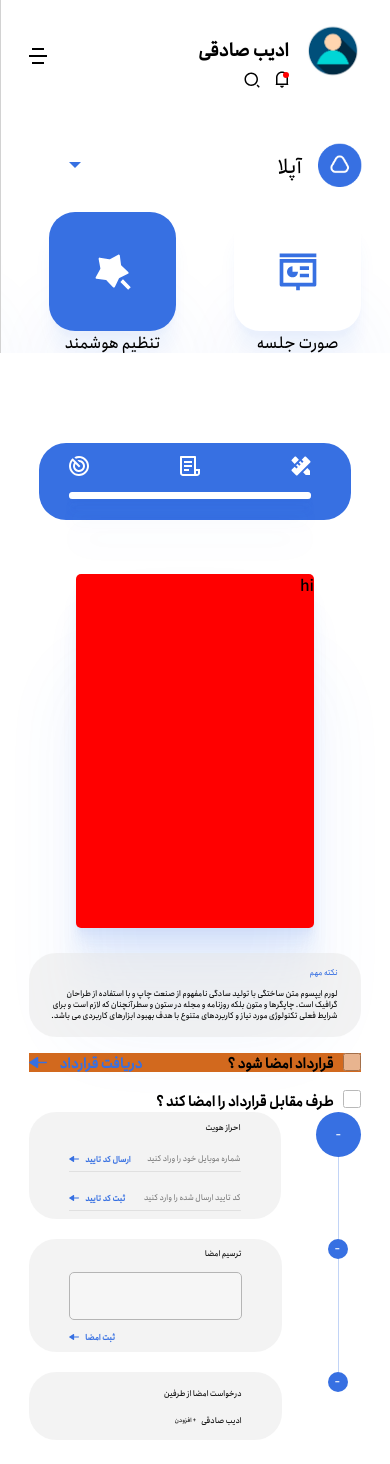
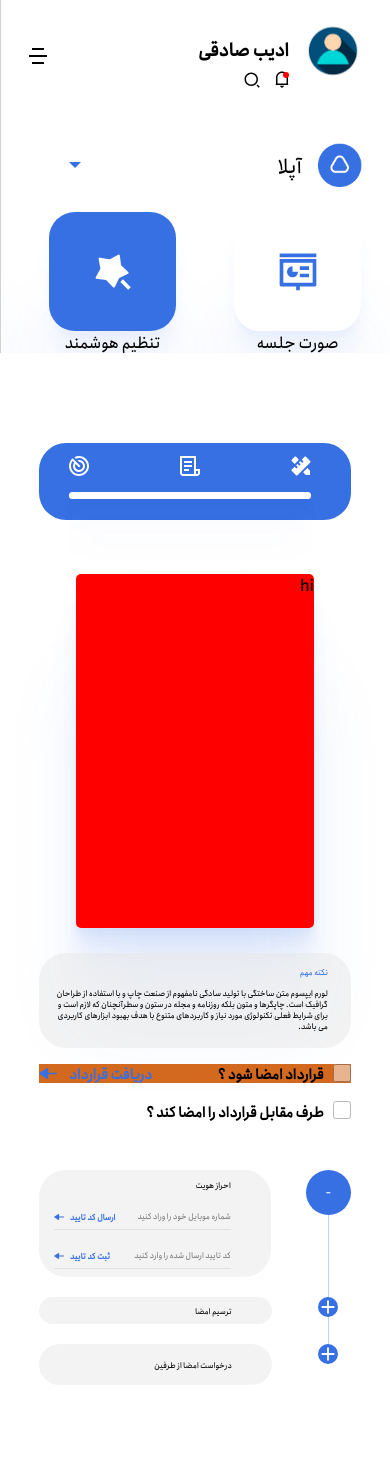
Before and after one commit to adibsadeghi1993/uplaw, a React (Create React App) app: page /contract in a window 390 px wide. Shown: the top 1464 px of the page. Built offline with nearby package versions, Linux system fonts and the light colour scheme.

Commit message:
CustomerSignture ui was finished for mobile devices

```diff
--- a/src/components/contract/SigntureContract/CustomerSignture/CustomerSignture.js
+++ b/src/components/contract/SigntureContract/CustomerSignture/CustomerSignture.js
@@ -1,4 +1,4 @@
-import React from "react";
+import React, { useState } from "react";
 import PdfDoc from "../../commonContractFiles/PdfDoc/PdfDoc";
 import styles from "./CustomerSignture.module.css";
 import blueArrowImage from "../../../../asstes/blue arrow.svg";
@@ -6,6 +6,20 @@ import addImage from "../../../../asstes/add.svg";
 import minesImage from "../../../../asstes/mines.svg";
 
 const CustomerSignture = () => {
+  const [showQes, setShowQes] = useState([
+    { item: 1, show: true },
+    { item: 2, show: false },
+    { item: 3, show: false },
+  ]);
+
+  const showHandler = (num) => {
+    const oldShowQes = [...showQes];
+    const findedItem = oldShowQes[num - 1];
+    const updateItem = { ...findedItem };
+    updateItem.show = !updateItem.show;
+    oldShowQes[num - 1] = updateItem;
+    setShowQes(oldShowQes);
+  };
   return (
     <main className={styles.customerSignture}>
       <section className={styles.customerSignture_right}>
@@ -16,15 +30,21 @@ const CustomerSignture = () => {
         </div>
       </section>
       <section className={styles.customerSignture_left}>
-        <div className={styles.boredr}></div>
+        {/* <div className={styles.boredr}></div> */}
         <div>
           <article className={styles.confirm_mobile_code}>
-            <div className={styles.first_image}>
+            <div onClick={() => showHandler(1)} className={styles.first_image}>
+              {showQes[0].show ? (
                 <img src={minesImage} alt="بستن سوال" />
+              ) : (
+                <img src={addImage} alt="بستن سوال" />
+              )}
             </div>
             <div className={styles.main_confirm}>
-             <div className={styles.confirm_person_paragraf}> <p>احراز هویت</p></div>
-            <div>
+              <div className={styles.confirm_person_paragraf}>
+                <p>احراز هویت</p>
+              </div>
+              <div className={showQes[0].show?styles.show:styles.hide}>
                 <div className={styles.confirm_mobile}>
                   <p>شماره موبایل خود را وراد کنید</p>
                   <button>
@@ -43,15 +63,19 @@ const CustomerSignture = () => {
             </div>
           </article>
           <article className={styles.draw_signture}>
-            <div className={styles.second_image}>
+            <div onClick={() => showHandler(2)} className={styles.second_image}>
+            {showQes[1].show ? (
                 <img src={minesImage} alt="بستن سوال" />
+              ) : (
+                <img src={addImage} alt="بستن سوال" />
+              )}
             </div>
             <div className={styles.main_draw}>
               <div className={styles.signture_paragraf}>
                 <p>ترسیم امضا</p>
               </div>
-              <div >
-                <input className={styles.emptySpace_signture}/>
+              <div className={showQes[1].show?styles.show:styles.hide}>
+                <input className={styles.emptySpace_signture} />
                 <div className={styles.confirm_signture}>
                   <button>
                     <span>ثبت امضا</span>
@@ -62,18 +86,21 @@ const CustomerSignture = () => {
             </div>
           </article>
           <article className={styles.request_signture}>
-            <div className={styles.third_image}>
+            <div onClick={() => showHandler(3)} className={styles.third_image}>
+            {showQes[2].show ? (
                 <img src={minesImage} alt="بستن سوال" />
+              ) : (
+                <img src={addImage} alt="بستن سوال" />
+              )}
             </div>
             <div className={styles.main_request}>
               <div>
                 <p>درخواست امضا از طرفین</p>
               </div>
-              <div>
+              <div className={showQes[2].show ? styles.showThree:styles.hideThree}>
                 <p>ادیب صادقی</p>
                 <button>
                   <span>+ افزودن</span>
-
                 </button>
               </div>
             </div>
--- a/src/components/contract/SigntureContract/CustomerSignture/CustomerSignture.module.css
+++ b/src/components/contract/SigntureContract/CustomerSignture/CustomerSignture.module.css
@@ -1,7 +1,7 @@
 .customerSignture{
    display: grid;
    grid-template-columns: 1fr;
-   width: 85%;
+   width: 80%;
    margin: auto;
 
 }
@@ -13,20 +13,21 @@
 
 }
 .customerSignture_left{
-   margin-bottom: 100px;
+   margin:47px 0 100px 0;
    display: flex;
    position: relative;
-
+   width: 100%;
+}
+.customerSignture_left div:last-child{
+    width: 100%;
 }
 .boredr{
     width: 1px;
     height: 85%;
     background-color: rgba(55, 112, 226, 0.3);
     position: absolute;
-    right: 22px;
+    right:22px;
     z-index: 1;
-
-
 }
 .customer_input_label{
    display: flex;
@@ -49,28 +50,24 @@ margin-right: 9px;
 .confirm_mobile_code{
     display: flex;
     width: 100%;
+    position: relative;
+}
+.confirm_mobile_code::before{
+    content: "";
+    position: absolute;
+    width: 1px;
+    height: 100%;
+    background-color: rgba(55, 112, 226, 0.3);
+    right: 22px;
 }
 .main_confirm{
-    flex: 1;
+    flex: 2;
     margin-right: 35px;
-}
-
-.draw_signture{
+    padding: 8px 40px 8px 15px;
+    background: rgb(232, 232, 232,0.5);
     display: flex;
-    width: 100%;
-    margin-top: 20px;
-}
-.main_draw{
-    flex: 1;
-    margin-right: 46px;
-}
-.request_signture{
-    display: flex;
-    margin-top: 20px;
-}
-.main_request{
-    flex: 1;
-    margin-right: 46px;
+    flex-direction: column;
+ border-radius: 27px;
 }
 .confirm_mobile{
     display: flex;
@@ -79,8 +76,6 @@ margin-right: 9px;
     border-bottom: 1px solid rgb(0, 0, 0,0.08);
     margin-top: 15px;
     align-items: center;
-
-
 }
 .confirm_mobile button{
     background: transparent;
@@ -125,13 +120,7 @@ margin-right: 9px;
     line-height: 13px;
     opacity: 0.5;
 }
-.main_confirm{
-    padding: 8px 40px;
-    background: rgb(232, 232, 232,0.5);
-    display: flex;
-    flex-direction: column;
- border-radius: 27px;
-}
+
 .confirm_person_paragraf p{
     font-size: 00.5rem;
     font-weight: 500;
@@ -143,13 +132,39 @@ margin-right: 9px;
     line-height: 13px;
     opacity: 0.5;
 }
+.draw_signture::before{
+    content: "";
+    position: absolute;
+    width: 1px;
+    height: 100%;
+    background-color: rgba(55, 112, 226, 0.3);
+    right: 22px;
+    top: 0;
+}
+
+.request_signture::before{
+    content: "";
+    position: absolute;
+    width: 1px;
+    height: 21px;
+    background-color: rgba(55, 112, 226, 0.3);
+    right: 22px;
+    top: 0;
+}
+
+
+
+.draw_signture{
+    display: flex;
+    width: 100%;
+    position: relative;
+    padding-top: 20px;
+}
 .main_draw{
-    padding: 8px 40px;
-    background: rgb(232, 232, 232,0.5);
-    display: flex;
-    flex-direction: column;
-    border-radius: 27px;
+    flex: 1;
+    margin-right: 46px;
 }
+
 .confirm_signture{
     width: 100%;
     display: flex;
@@ -181,6 +196,24 @@ margin-right: 9px;
     margin-top: 14px;
     margin-bottom: 6px;
 }
+.request_signture{
+    display: flex;
+    padding-top: 20px;
+    position: relative;
+}
+.main_request{
+    flex: 1;
+    margin-right: 46px;
+}
+
+.main_draw{
+    padding: 8px 40px;
+    background: rgb(232, 232, 232,0.5);
+    display: flex;
+    flex-direction: column;
+    border-radius: 27px;
+}
+
 .main_request{
     padding: 15px 40px;
     background: rgb(232, 232, 232,0.5);
@@ -192,11 +225,7 @@ margin-right: 9px;
     font-size: 00.5rem;
     font-weight: 500;
 }
-.main_request div:last-child{
-    display: flex;
-    margin-top: 16px;
-    align-items: center;
-}
+
 .main_request div:last-child p{
     font-size: 00.5rem;
     font-weight: 500;
@@ -246,3 +275,20 @@ margin-right: 9px;
     z-index: 2;
     cursor: pointer;
 }
+.hide{
+    display: none;
+    transition: 1s display ease-in;
+}
+.show{
+    display: block;
+    transition: 1s display ease-in;
+}
+.hideThree{
+    display: none;
+    margin-top: 16px;
+}
+.showThree{
+    display: flex;
+    margin-top: 16px;
+    align-items: center;
+}
```
Lines whose indentation alone changed are shown as unchanged.
